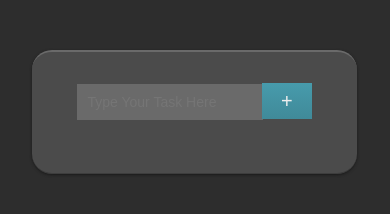
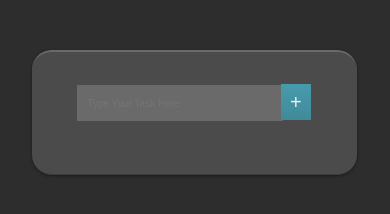
Before and after one commit to kennedym103/to-do-list, a plain HTML site: page index.html in a window 390 px wide. Drawn offline with nearby package versions, Linux system fonts and the light colour scheme.

Commit message:
Add files via upload

```diff
--- a/css/style.scss
+++ b/css/style.scss
@@ -196,3 +196,19 @@ ul {
       }
    }
 }
+
+@media (max-width: 768px) {
+   body {
+      font-size: 10px;
+   }
+   input {
+      width: calc(100% - 35px) !important;
+   }
+   button {
+      width: 30px !important;
+   }
+   .btn__addItem {
+      position: relative;
+      top: 2px !important;
+   }
+}
```
Also changed, not shown: css/style.css.
